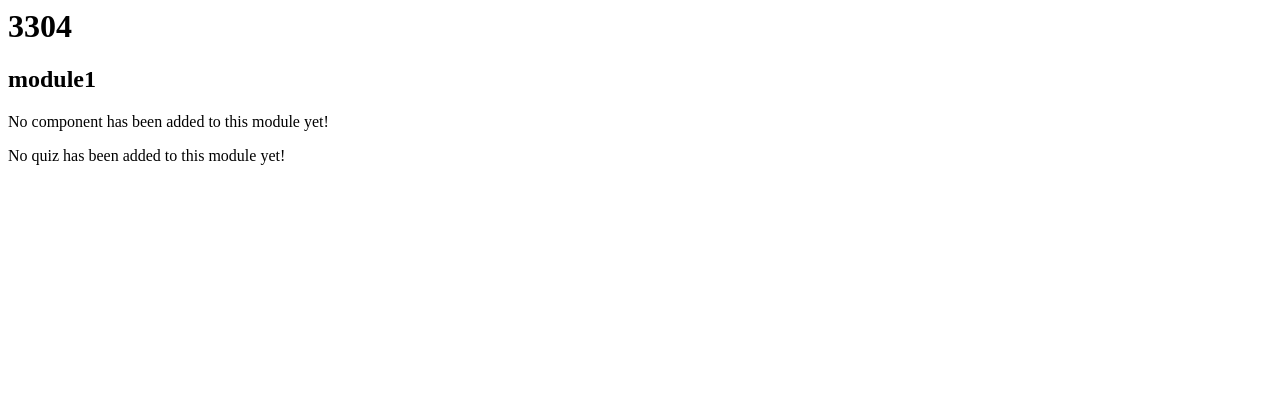
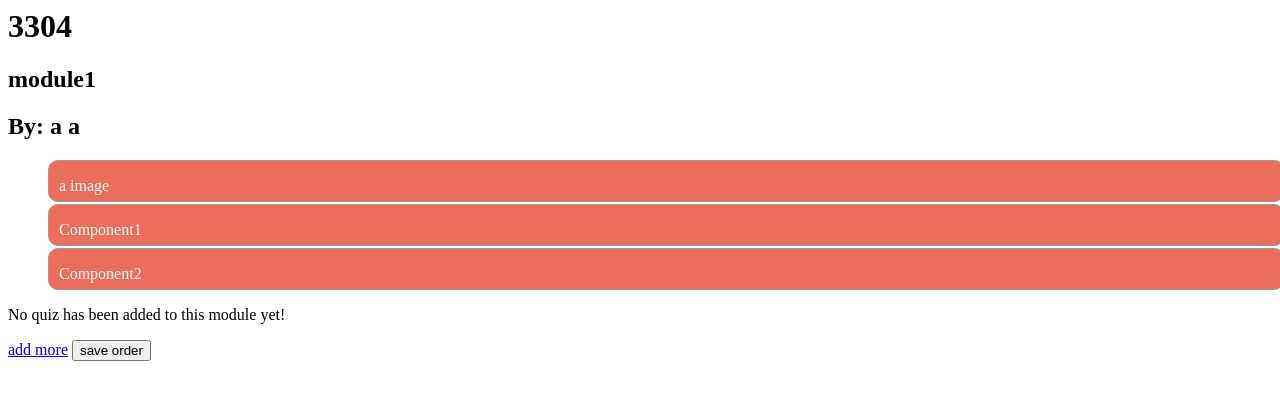
Before and after one commit to Cliu2/ICE-ForMyTutors, a Django app: page /system/manage/2/1/1/displayModuleContent/ in a window 1280 px wide. Shown: the top 400 px of the page. Run offline with Django 3.2, Linux system fonts and the light colour scheme; data comes from the database, SQL or seed files in the repository; both versions use the stored data as it was after the commit; data that the repository does not hold is empty.

Commit message:
Add drag and drop ordering Add display conponents inside a module Create link between display and add components

```diff
--- a/system/moreviews/manageModules.py
+++ b/system/moreviews/manageModules.py
@@ -1,6 +1,7 @@
 import sys
 sys.path.append("..")
-from django.shortcuts import render
+from django.shortcuts import render,redirect
+from django.urls import reverse
 from django.http import HttpResponse
 from django.template import loader
 from django.views.generic import TemplateView
@@ -74,6 +75,7 @@ def displayModuleContent(request, **kwargs):
 	module_id=kwargs['module_id']
 	module=Module.objects.get(id=module_id)
 	course=Course.objects.get(id=kwargs['course_id'])
+	instructor=Instructor.objects.get(id=kwargs['instructor_id'])
 	all_text_components=ComponentText.objects.filter(module__id=module_id)
 	all_image_components=ComponentImage.objects.filter(module__id=module_id)
 	quiz=Quiz.objects.filter(module__id=module_id)
@@ -90,9 +92,27 @@ def displayModuleContent(request, **kwargs):
 
 	template=loader.get_template("moduleContent.html")
 	context={'components':all_components,
+			 'len_component':len(all_components),
 			 'quiz':quiz,
-			 'instructor_id':kwargs['instructor_id'],
+			 'len_quiz':len_quiz,
+			 'instructor':instructor,
 			 'course':course,
 			 'module':module
 			 }
 	return HttpResponse(template.render(context,request))
+
+def saveOrder(request,**kwargs):
+	neworder=kwargs['neworder']
+	new_orders=neworder.split('-')
+	new_orders=[int(x) for x in new_orders]
+	components=Component.objects.filter(module__id=kwargs['module_id'])
+	all_components=[None for i in range(len(components))]
+	for t in components:
+		all_components[t.order]=t
+	for i in range(len(all_components)):
+		component=all_components[i]
+		component.setOrder(new_orders[i]-1)
+
+	return redirect('/system/manage/{}/{}/{}/displayModuleContent/'.format(kwargs['instructor_id'],
+																		   kwargs['course_id'],
+																		   kwargs['module_id']))
--- a/system/urls.py
+++ b/system/urls.py
@@ -17,6 +17,7 @@ urlpatterns = [
     path('manage/<int:instructor_id>/<int:course_id>/<int:module_id>/addComponent/',manageModules.selectComponent, name='display_available_components'),
     path('manage/<int:instructor_id>/<int:course_id>/<int:module_id>/addComponent/<int:component_id>/',manageModules.addComponent, name='append_component'),
     path('manage/<int:instructor_id>/<int:course_id>/<int:module_id>/displayModuleContent/',manageModules.displayModuleContent,name='displayModuleContent'),
+    path('manage/<int:instructor_id>/<int:course_id>/<int:module_id>/displayModuleContent/saveOrder/<slug:neworder>/',manageModules.saveOrder,name='saveOrder')
     # learner study mode
     #path('study/<int:learner_id>/<int:course_id>/<int:module_id>/quiz/', views.takeQuiz, name='takeQuiz'),                # learner take quiz
 ]
--- a/templates/moduleContent.html
+++ b/templates/moduleContent.html
@@ -1,18 +1,94 @@
+<head>
+	<script src="https://ajax.googleapis.com/ajax/libs/jquery/3.3.1/jquery.min.js"></script>
+	<script type="text/javascript">
+		$(document).ready(function(){
+		var node = document.querySelector("#container");
+		var btn=document.querySelector("#btn");
+		var draging = null;
+		//使用事件委托，将li的事件委托给ul
+		node.ondragstart = function(event) {
+		        // console.log("start");
+		  			//firefox设置了setData后元素才能拖动！！！！
+		        event.dataTransfer.setData("te", event.target.innerText); //不能使用text，firefox会打开新tab
+		        //event.dataTransfer.setData("self", event.target);
+		        draging = event.target;
+		        console.log(event);
+		    }
+		node.ondragover = function(event) {
+		        //console.log("onDrop over");
+		        event.preventDefault();
+		        var target = event.target;
+		  			//因为dragover会发生在ul上，所以要判断是不是li
+		        if (target.nodeName === "LI"&&target !== draging) {
+		                if (_index(draging) < _index(target)) {
+		                    target.parentNode.insertBefore(draging,target.nextSibling);
+		                } else {
+		                    target.parentNode.insertBefore(draging, target);
+		                }
+		        }
+		    }
+			//获取元素在父元素中的index
+		  function _index(el) {
+		        var index = 0;
+
+		        if (!el || !el.parentNode) {
+		            return -1;
+		        }
+
+		        while (el && (el = el.previousElementSibling)) {
+		            //console.log(el);
+		            index++;
+		        }
+
+		        return index;
+		    }
+
+		    btn.onclick=function(){
+		    	var neworder="";
+		    	for (let child of node.children){
+		    		neworder+=String(child.id)+"-";
+		    	}
+		    	neworder=neworder.slice(0,-1);
+		    	var link=document.querySelector("#save");
+		    	newhref=link.href.replace('neworder',neworder);
+		    	console.log(newhref);
+
+		    	$("#save").attr("href",newhref);
+		    	link.click();
+		    }
+
+		    })
+	</script>
+	<style type="text/css">
+		.drag {
+	        width: 100%;
+	        height: 40px;
+	        border: 1px solid #999;
+	        background: #EA6E59;
+	        margin-top: 2px;
+	        border-radius: 10px;
+	        padding-left: 10px;
+	        color: white;
+	        cursor: move;
+	    }
+	</style>
+
+</head>
 {% extends 'title.html' %}
-
 {% block content %}
 	{% if len_component > 0 %}
-	<ul id="contianer"></ul>
+	<ul id="container">
 		{% for component in components %}
-			<li draggable="true">
+			<li draggable="true" class="drag" id="{{component.pk}}">
 				<p>{{component.title}}</p>
-				{% if component.istext %}
+				<!-- {% if component.istext %}
 					<p>{{component.content}}</p>
 				{% elif component.isimage %}
 					<p>{{component.path}}</p>
-				{% endif %}
+				{% endif %} -->
 			</li>
 		{% endfor %}
+	</ul>
 	{% else %}
 		<p>No component has been added to this module yet!</p>
 	{% endif %}
@@ -21,6 +97,7 @@
 	{% else %}
 		<p>No quiz has been added to this module yet!</p>
 	{% endif %}
+<a href="{% url 'display_available_components' instructor.pk course.pk module.pk %}">add more</a>
+<button id="btn">save order</button>
+<a href="{% url 'saveOrder' instructor.pk course.pk module.pk 'neworder' %}" hidden id="save"></a>
 {% endblock%}
-
-<a href="{% url 'display_available_components' instructor_id course.pk module.pk %}">add more</a>
```
Also changed, not shown: db.sqlite3.
